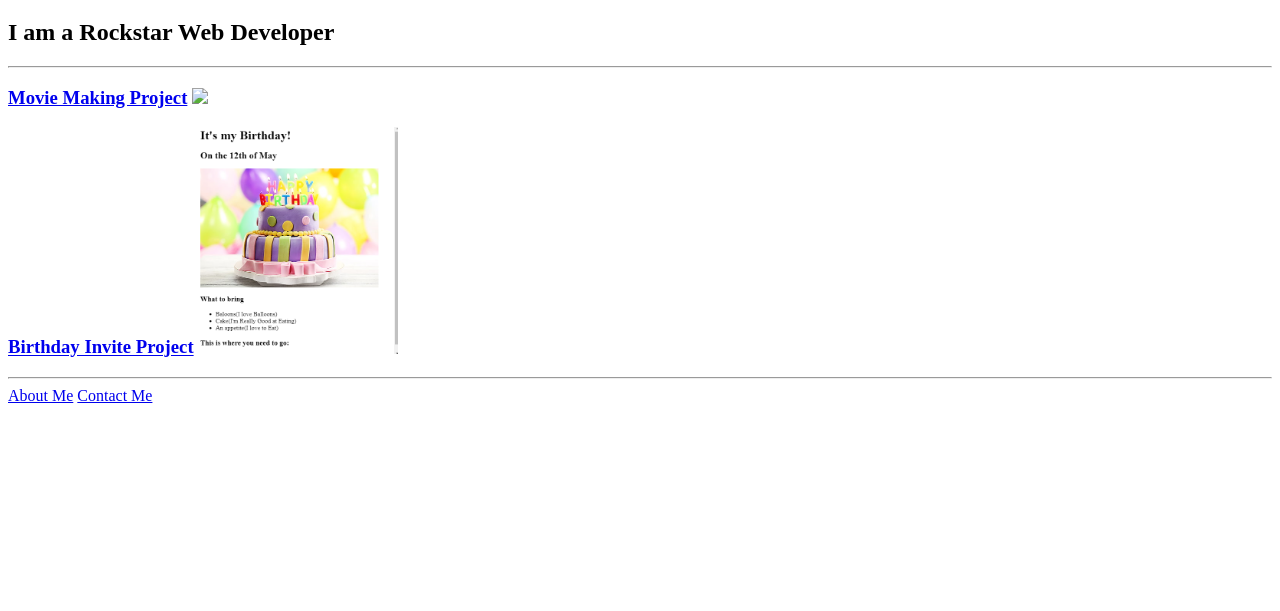
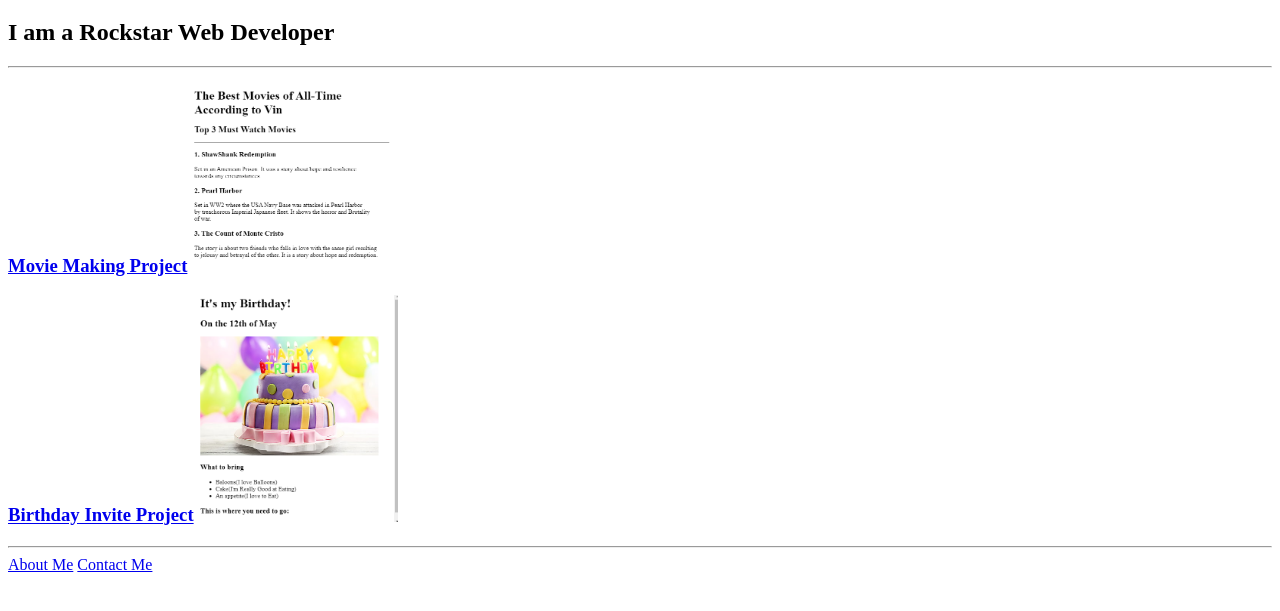
Before and after one commit to Vin2Dev/Vin2-Portfolio, a plain HTML site: page index.html in a window 1280 px wide. Shown: the part 61-672 px from the top of the page. Drawn offline with Linux system fonts and the light colour scheme.

Commit message:
Add files via upload

```diff
--- a/index.html
+++ b/index.html
@@ -11,7 +11,7 @@
         <hr/>
         <h3>
             <a href="./public/Vinz-MovieRanking.html">Movie Making Project</a>
-            <img src="./assets/images/movie-ranking.png/" width="200"/>
+            <img src="./assets/images/Vinz_Movie_Ranking.PNG" width="200"/>
         </h3>
         <h3>
             <a href="./public/Vinz_BdayInvite.html">Birthday Invite Project</a>
```
